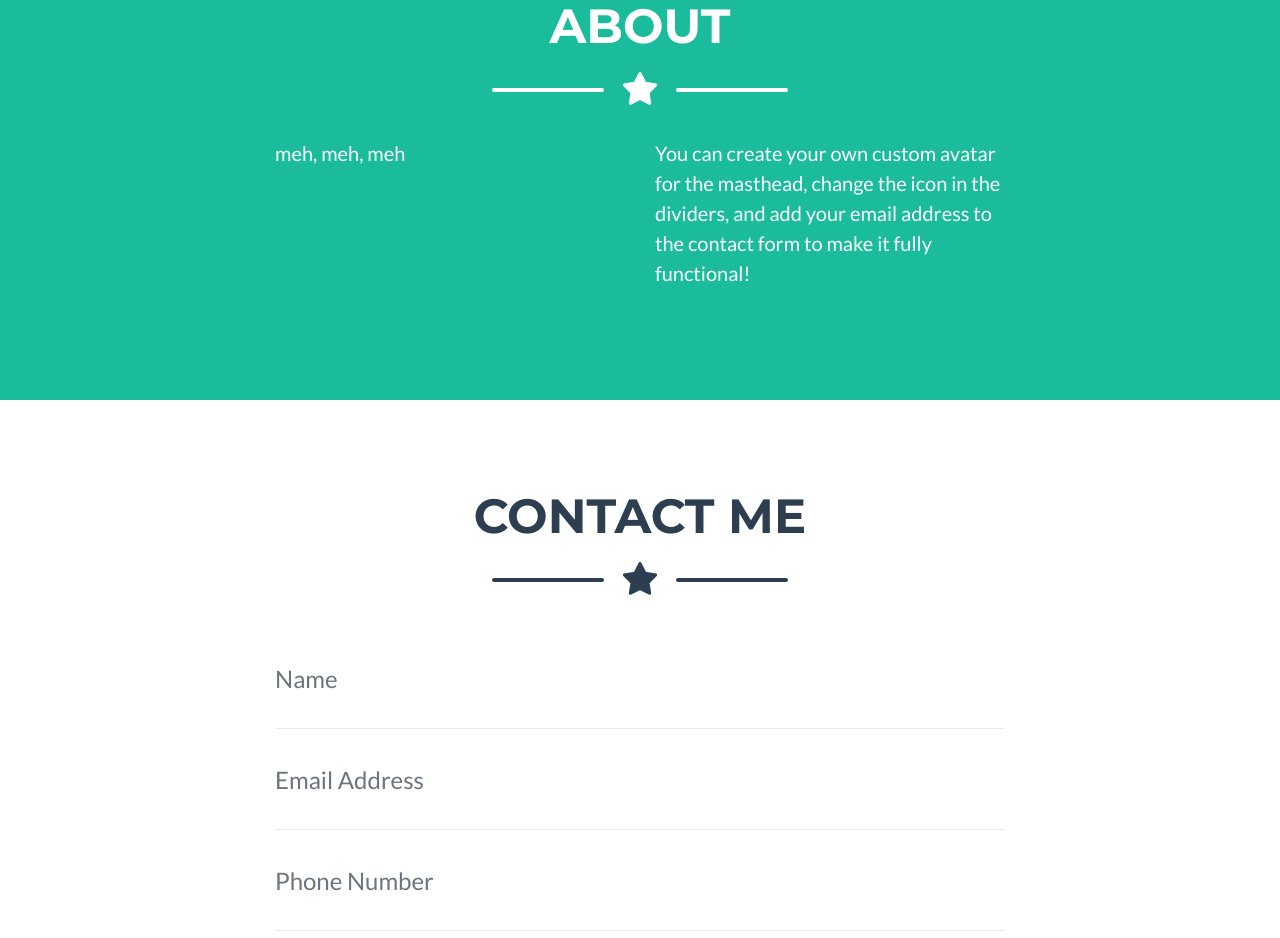
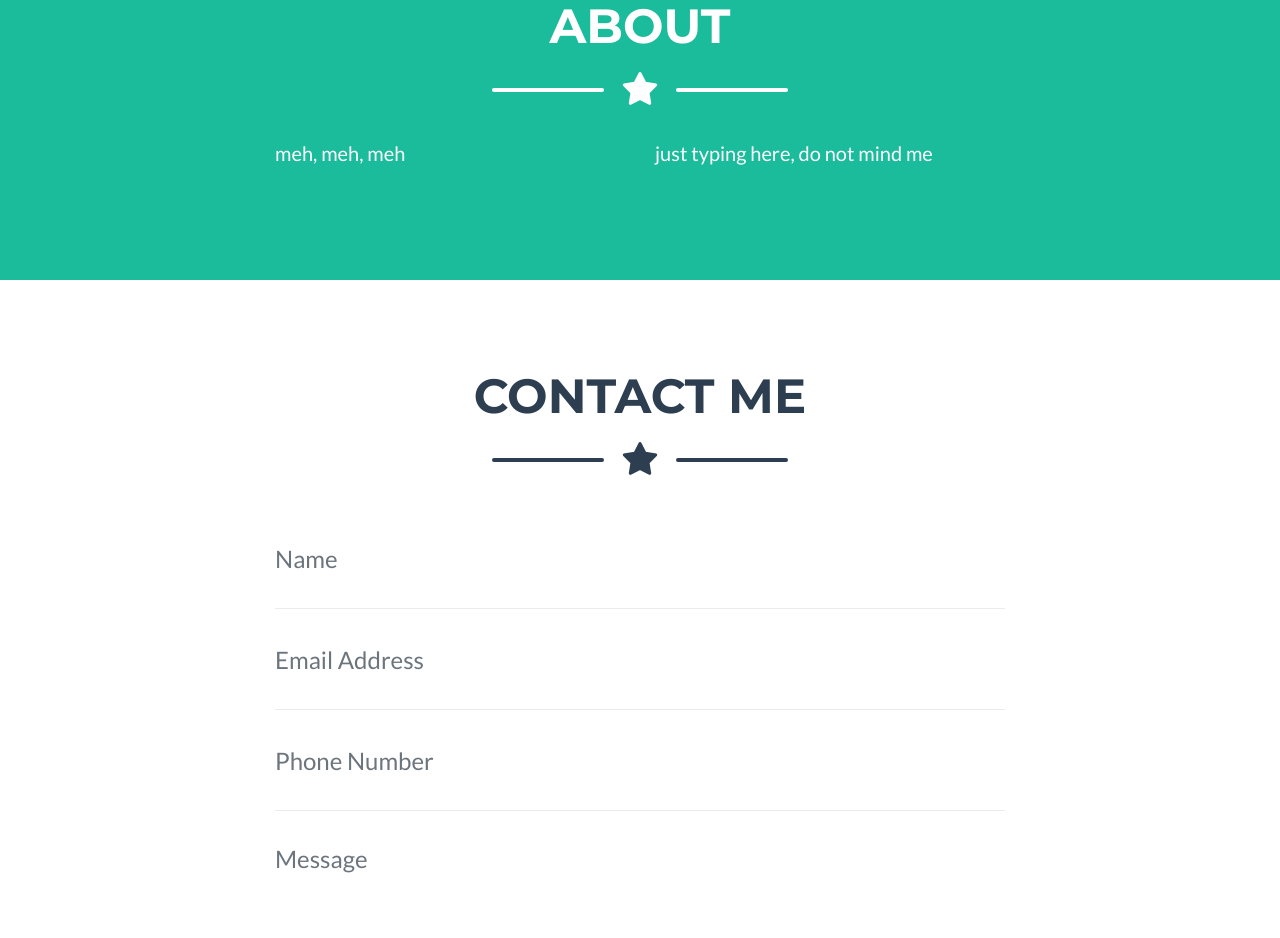
Before and after one commit to elainaheraty/elainaheraty.github.io, a website: page index.html in a window 1280 px wide. Shown: the part 1020-1958 px from the top of the page. Drawn offline with nearby package versions, Linux system fonts and the light colour scheme; files whose address does not match are found by name.

Commit message:
Update index.html

```diff
--- a/index.html
+++ b/index.html
@@ -191,7 +191,7 @@
           <p class="lead">meh, meh, meh</p>
         </div>
         <div class="col-lg-4 mr-auto">
-          <p class="lead">You can create your own custom avatar for the masthead, change the icon in the dividers, and add your email address to the contact form to make it fully functional!</p>
+          <p class="lead">just typing here, do not mind me</p>
         </div>
       </div>
 
```
